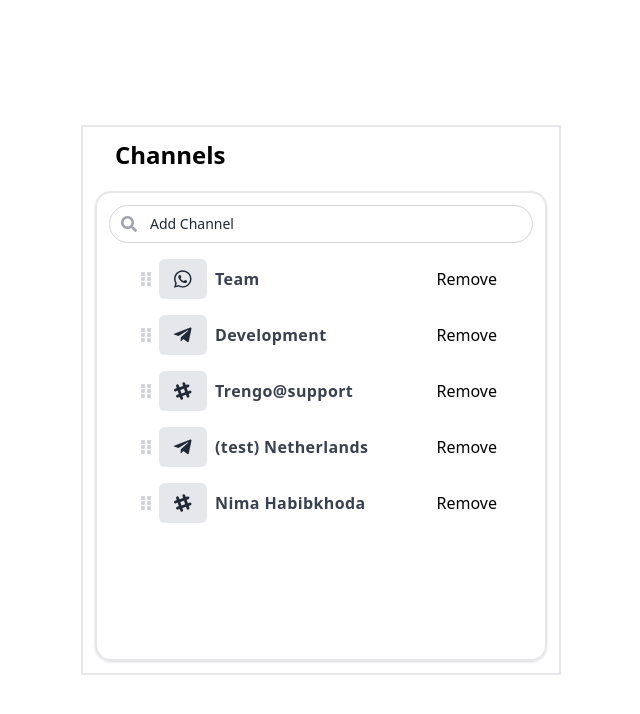
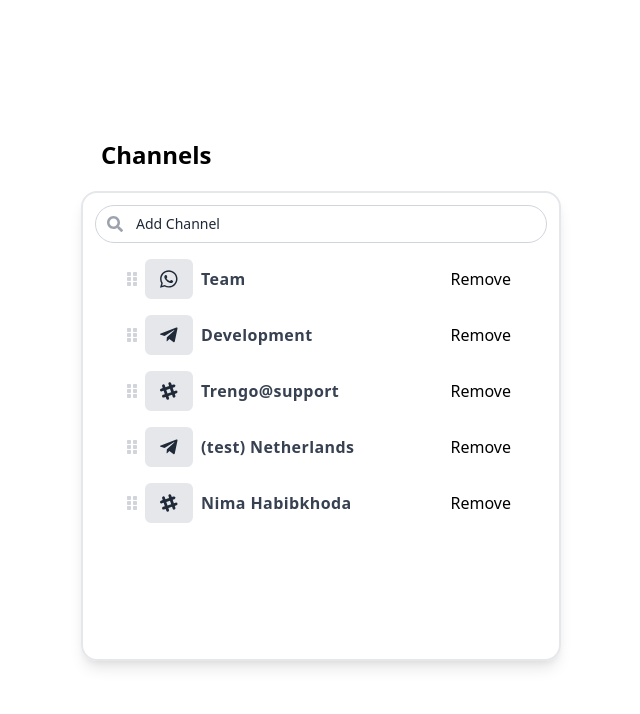
Before and after one commit to nimahkh/trngo, a Vue app: page / in a window 1280 px wide. Shown: the top 714 px of the page, without its empty margins (319-959 px from the left). Built offline with nearby package versions, Linux system fonts and the light colour scheme.

Commit message:
Fix shadow

```diff
--- a/src/components/ChannelManager/index.vue
+++ b/src/components/ChannelManager/index.vue
@@ -1,8 +1,8 @@
 <template>
   <div id="app" class="min-h-screen p-10 w-full bg-white flex items-center justify-center">
-    <div class="border-2 border-grey p-3 w-2/5 flex flex-col items-center justify-center">
+    <div class="w-2/5 flex flex-col items-center justify-center">
       <span class="text-2xl text-left	w-full font-bold pb-5 pl-5">Channels</span>
-      <div class="shadow border-2 border-grey rounded-2xl p-3 w-full flex-col flex items-center justify-center">
+      <div class="shadow-lg border-2 border-grey rounded-2xl p-3 w-full flex-col flex items-center justify-center">
         <SearchBox/>
         <ChannelList/>
         <BottomActions v-if="showBottom"/>
```
